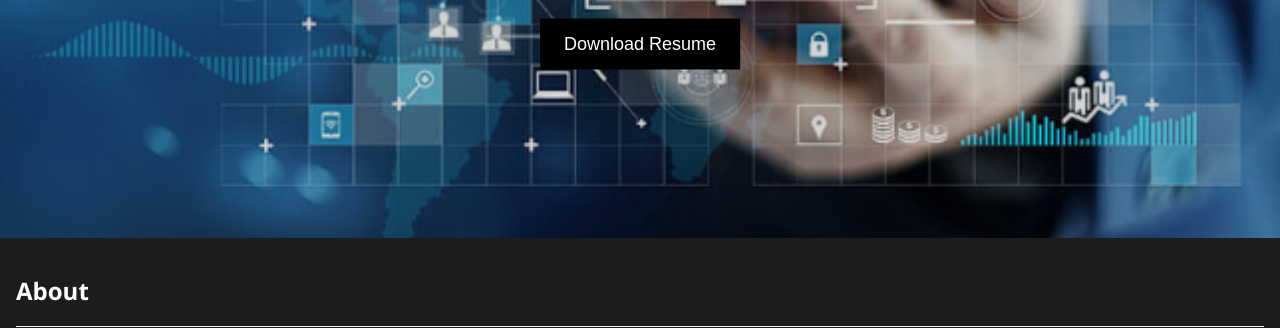
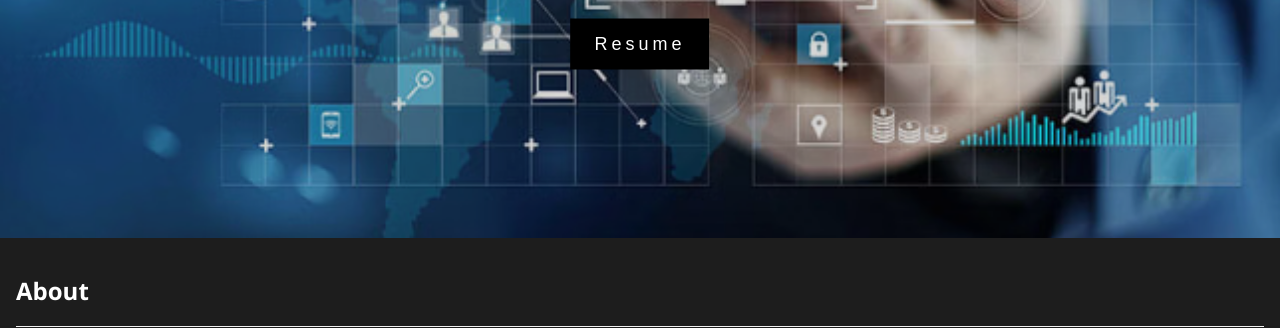
Before and after one commit to leonardftor/Portfolio_main, a plain HTML site: page index.html in a window 1280 px wide. Shown: the part 472-800 px from the top of the page. Drawn offline with nearby package versions, Linux system fonts and the light colour scheme.

Commit message:
Update index.html
Signed-off-by: leonardftor <87139994+leonardftor@users.noreply.github.com>

```diff
--- a/index.html
+++ b/index.html
@@ -33,7 +33,7 @@
   <div class="w3-display-middle w3-margin-top w3-center">
     <image class="w3-circle" src="images/LF_me.png.jpg" alt="Me" style="width:200px;height:200px;">
     <h1 class="w3-xxlarge w3-text-white"><span class="w3-padding w3-black "><b>LF</b></span> <span class="w3-padding w3-black ">Leonard Francis</span></h1>
-     <button class="w3-button w3-black w3-padding-large w3-large w3-margin-top" onclick="window.open('FrancisLeonard.pdf', '_blank')">Download Resume</button>
+      <a id="#pdf" href="FrancisLeonard.pdf" class="w3-button w3-black w3-padding-large w3-large w3-margin-top"> Resume </a>
 
   </div>
 </header>
```
